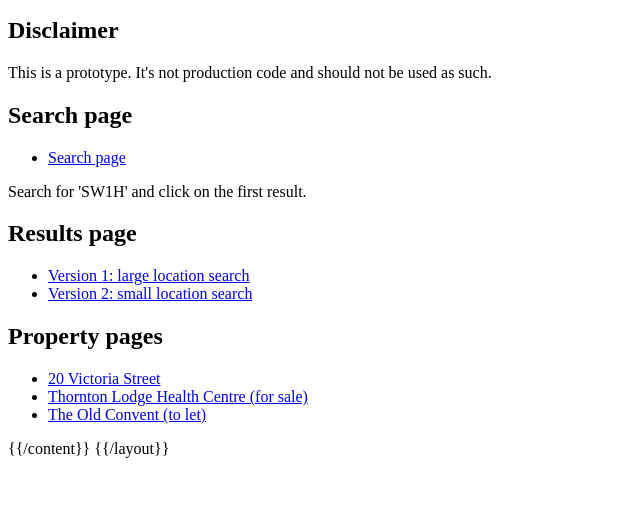
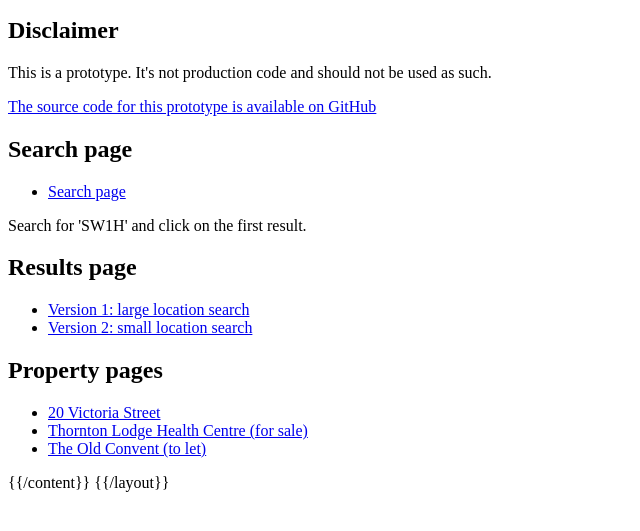
Before and after one commit to timpaul/govuk_government_property, a plain HTML site: page app/views/index.html in a window 1280 px wide. Shown: the part 127-658 px from the top of the page, without its empty margins (0-640 px from the left). Drawn offline with Linux system fonts and the light colour scheme.

Commit message:
Add link to githib

```diff
--- a/app/views/index.html
+++ b/app/views/index.html
@@ -22,6 +22,8 @@
 			<h2 class="heading-medium">Disclaimer</h2>
 
 			<p>This is a prototype. It's not production code and should not be used as such.</p>
+
+			<p><a href="https://github.com/timpaul/govuk_government_property">The source code for this prototype is available on GitHub</a></p>
 
 
 			<h2 class="heading-medium">Search page</h2>
```
